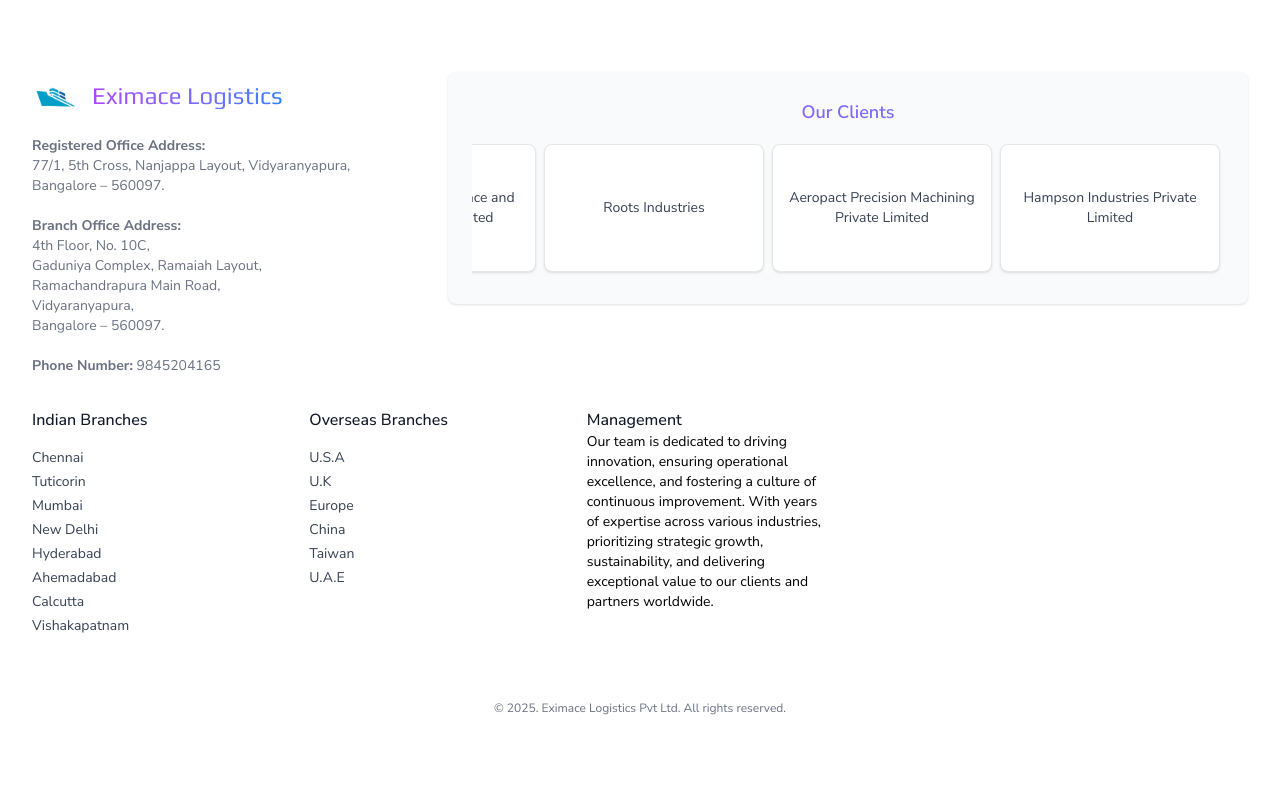
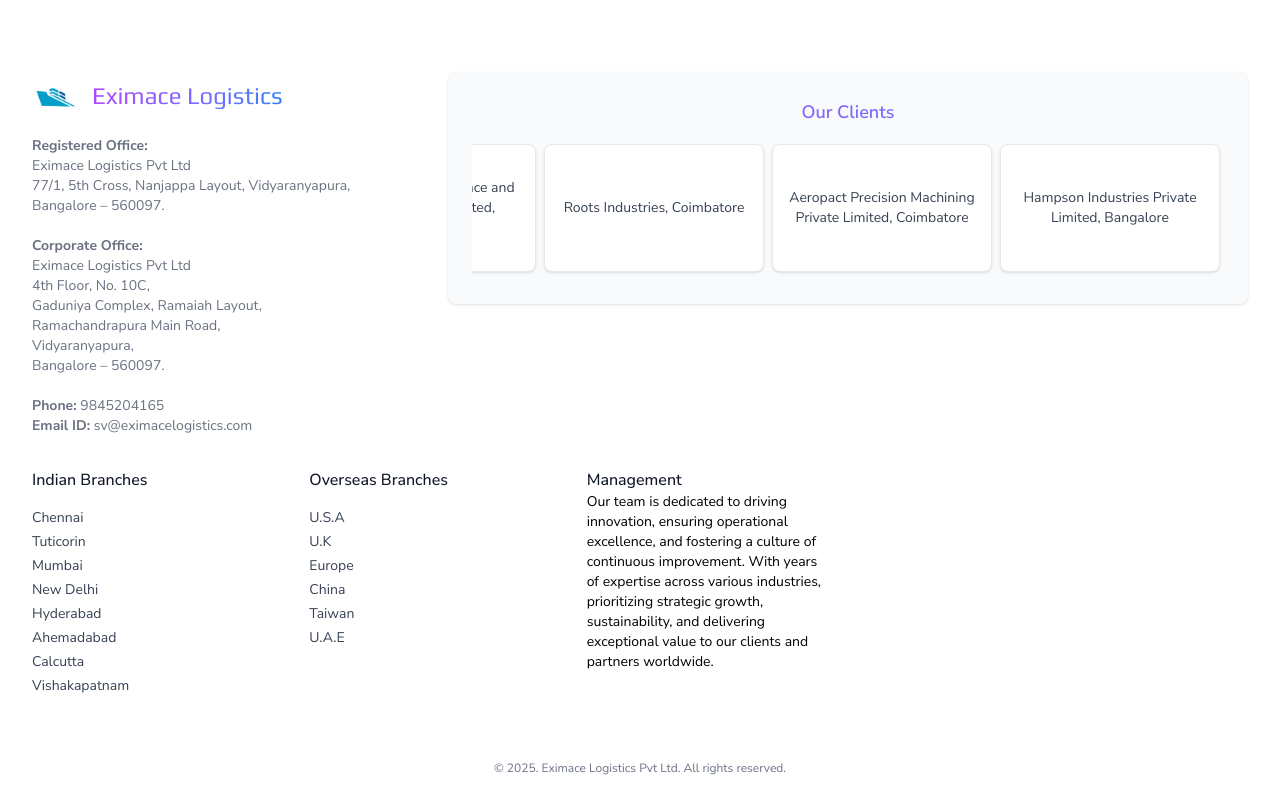
Before and after one commit to htarab-b/eximace-website, a React (Vite) app: page / in a window 1280 px wide. Shown: the part 3500-4308 px from the top of the page. Before the commit the page ends 4248 px from the top, so only its background shows below. Built offline with nearby package versions, Linux system fonts and the light colour scheme; a web font is replaced by a local one.

Commit message:
Content modification

```diff
--- a/src/components/ClientCarousel.jsx
+++ b/src/components/ClientCarousel.jsx
@@ -1,16 +1,20 @@
 import React, { useRef, useEffect } from "react";
 
 const clients = [
-    "Indo-Mim Ltd",
-    "Chakradhara Aerospace and Cargo Private Limited",
-    "Roots Industries",
-    "Aeropact Precision Machining Private Limited",
-    "Hampson Industries Private Limited",
-    "Amphenol Interconnect India Private ltd",
-    "RK POLYMER Industries PVT LTD",
-    "GOULD ALLOYS LTD - UK",
-    "SAN AEROSPACE INDIA PRIVATE LIMITED",
-    "JRVD Defspace Technologies Pvt Ltd"
+    "Indo-Mim Ltd, Bangalore",
+    "Chakradhara Aerospace and Cargo Private Limited, Coimbatore",
+    "Roots Industries, Coimbatore",
+    "Aeropact Precision Machining Private Limited, Coimbatore",
+    "Hampson Industries Private Limited, Bangalore",
+    "Amphenol Interconnect India Private Limited, Bangalore",
+    "RK Polymer Industries Pvt Ltd, Pune",
+    "Gould Alloys Ltd – UK",
+    "San Aerospace India Private Limited, Faridabad",
+    "JRVD Defspace Technologies Pvt Ltd, Bangalore",
+    "Aveva Drug Delivery Systems, USA",
+    "JBI Aerospace, USA",
+    "Nucon Aerospace Private Limited, Telangana",
+    "DifGen Pharmaceuticals Pvt Ltd, Telangana"
 ];
 
 export default function ClientCarousel() {
--- a/src/pages/Contact.jsx
+++ b/src/pages/Contact.jsx
@@ -18,16 +18,19 @@
                             </div>
                         </div>
                         <div className="mt-4 max-w-xs text-gray-500 text-sm">
-                            <strong>Registered Office Address:</strong><br />
+                            <strong>Registered Office:</strong><br />
+                            Eximace Logistics Pvt Ltd<br />
                             77/1, 5th Cross, Nanjappa Layout, Vidyaranyapura,<br />
                             Bangalore – 560097.<br /><br />
-                            <strong>Branch Office Address:</strong><br />
+                            <strong>Corporate Office:</strong><br />
+                            Eximace Logistics Pvt Ltd<br />
                             4th Floor, No. 10C,<br />
                             Gaduniya Complex, Ramaiah Layout,<br />
                             Ramachandrapura Main Road,<br />
                             Vidyaranyapura,<br />
                             Bangalore – 560097.<br /><br />
-                            <strong>Phone Number:</strong> 9845204165
+                            <strong>Phone:</strong> 9845204165<br />
+                            <strong>Email ID:</strong> sv@eximacelogistics.com
                         </div>
                     </div>
                 </div>
```
